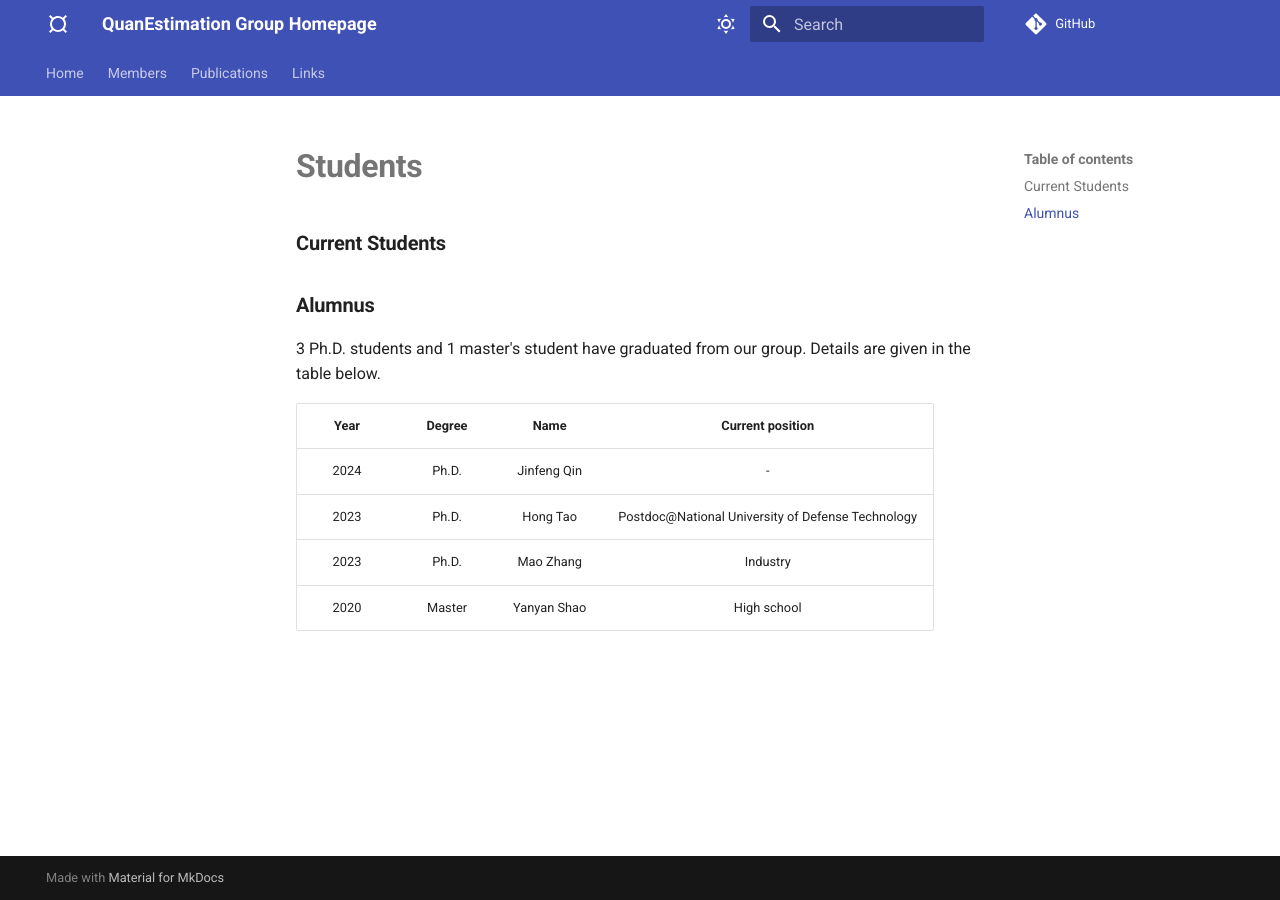
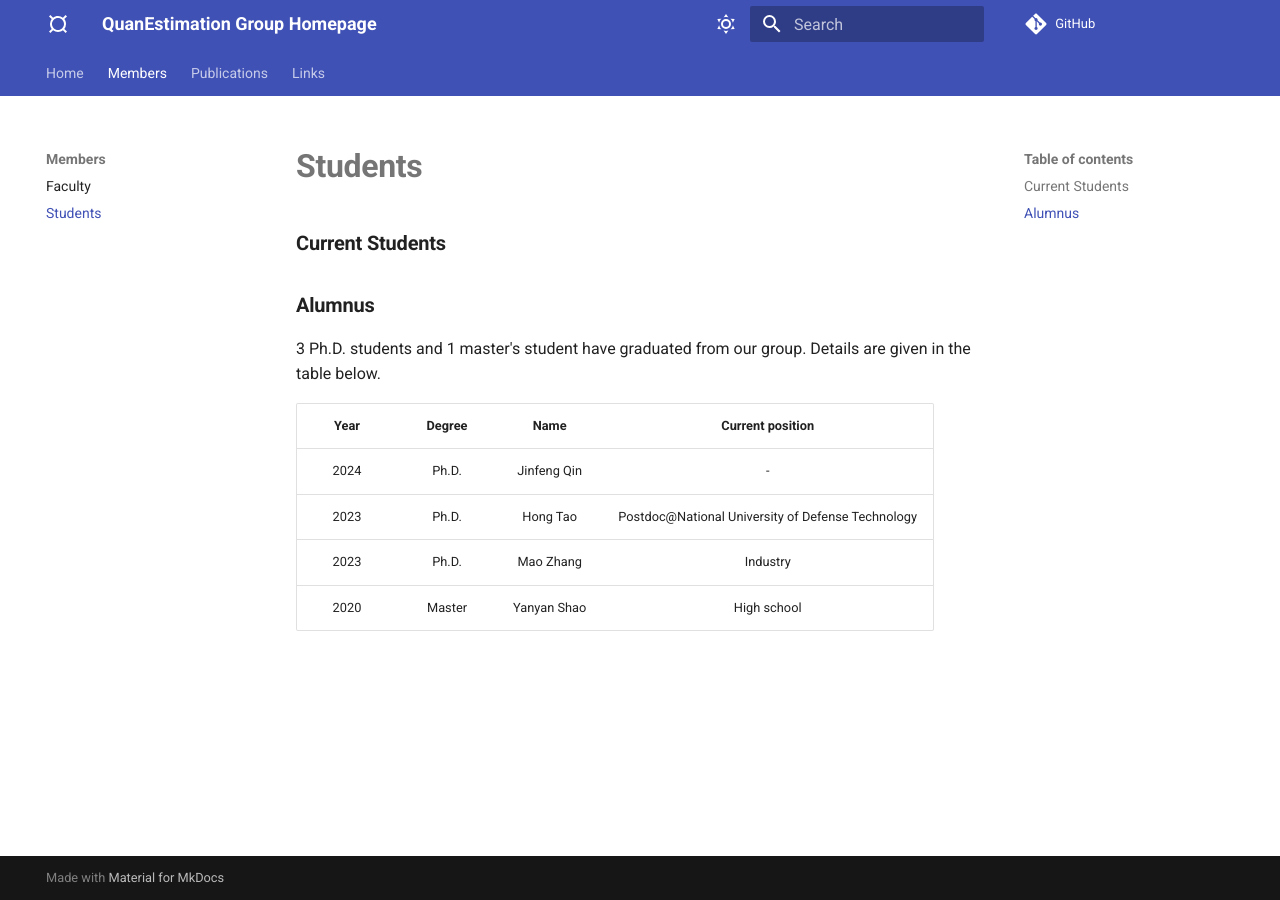
Before and after one commit to QuanEstimation/group, an MkDocs documentation site: the page built from src/member/students.md, in a window 1280 px wide. Built offline with MkDocs 1.6.1 and Material for MkDocs 9.7.7, drawn with Linux system fonts in a browser that asks for light colours; comment, search, counter and statistics services are not loaded.

Commit message:
Update mkdocs.yml

```diff
--- a/mkdocs.yml
+++ b/mkdocs.yml
@@ -82,6 +82,6 @@ nav:
       - "Home": index.md
       - "Members":
             - "Faculty": member/faculty.md
-            - "Students": member/student.md
-      - "Publications": Publications.md
+            - "Students": member/students.md
+      - "Publications": publications.md
       - "Links": links.md
```
